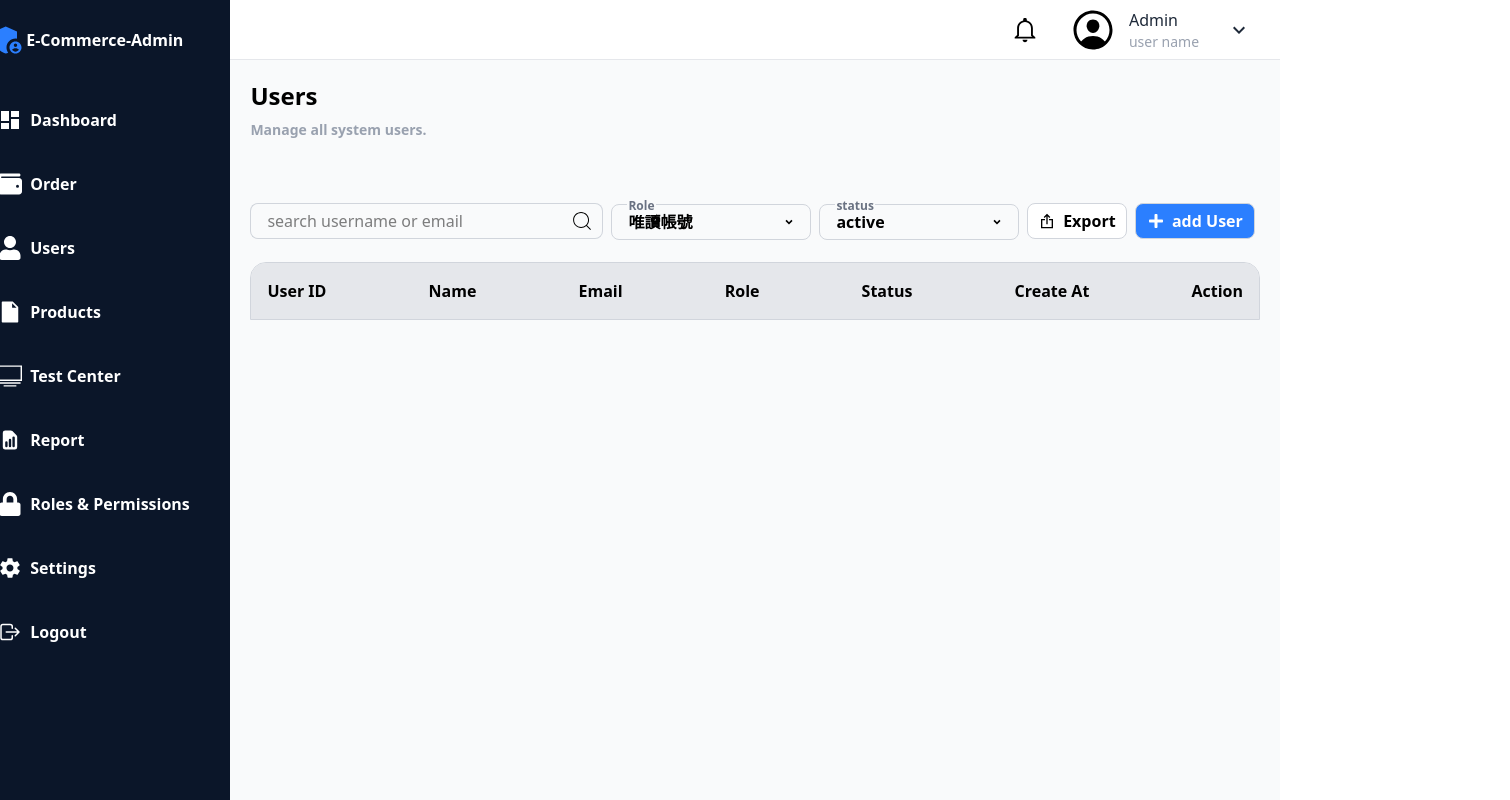
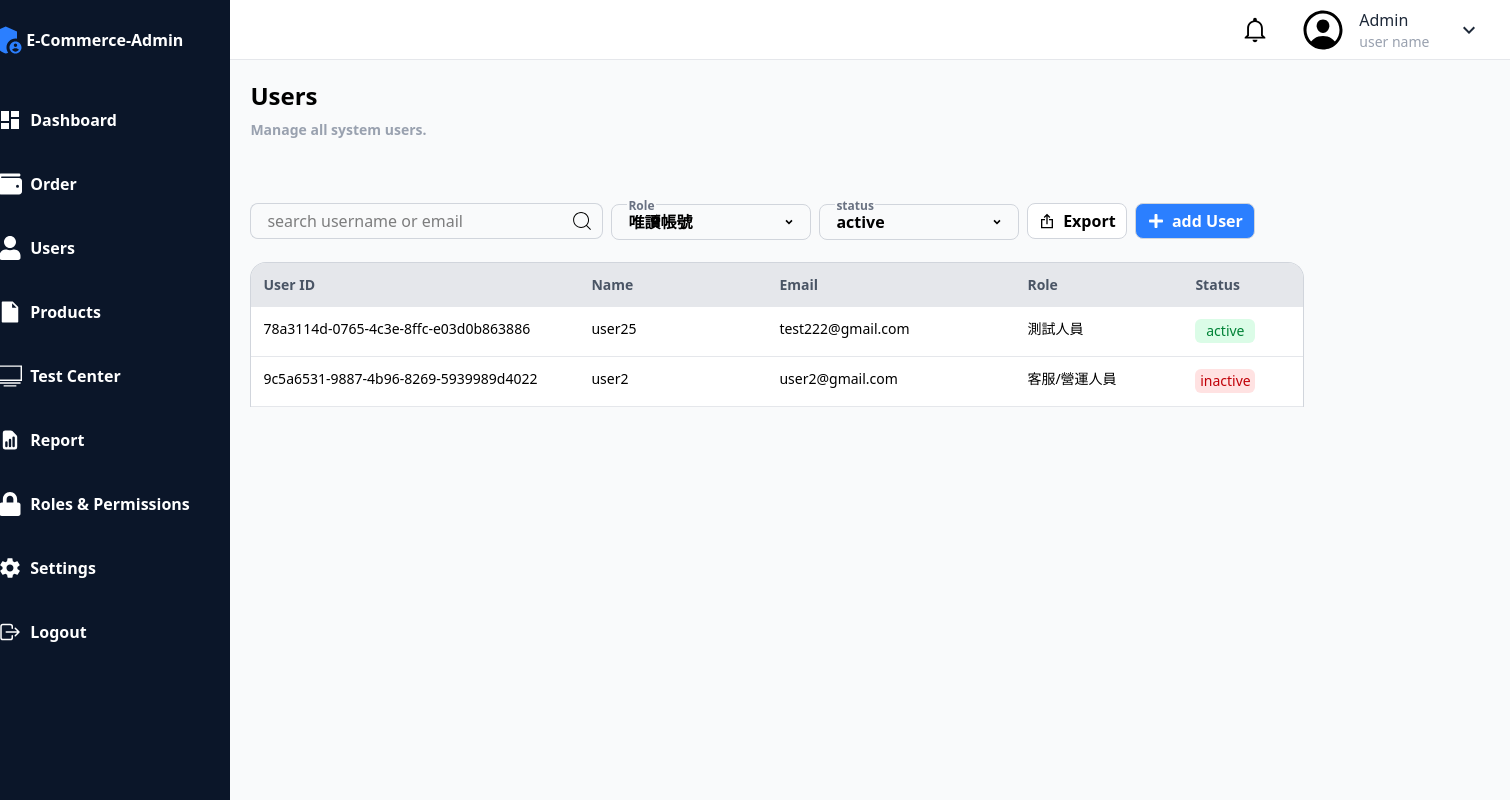
Before and after one commit to haowei0218/E-Commerce-Admin-Dashboard-with-QA-Test-Center, a Next.js app in the folder frontend/: page /users in a window 1280 px wide. Shown: the whole page, 1510 px wide, since content can reach past the window. Built offline with nearby package versions, Linux system fonts and the light colour scheme.

Commit message:
feat(user):table and mock data

```diff
--- a/frontend/app/users/page.tsx
+++ b/frontend/app/users/page.tsx
@@ -7,6 +7,16 @@ import { FaPlus } from 'react-icons/fa'
 import { CiSearch } from 'react-icons/ci'
 import { DropdownMenu } from '@/components/DropdownMenu'
 import { useState } from 'react'
+import { HiOutlineDotsHorizontal } from 'react-icons/hi'
+
+type User = {
+  userid: string
+  name: string
+  email: string
+  role: string
+  status: 'active' | 'inactive'
+  createAt: string
+}
 
 const Roles = [
   { value: 6, optionName: '工程師' },
@@ -28,9 +38,33 @@ const Status = [
   },
 ]
 
+const users: User[] = [
+  {
+    userid: '78a3114d-0765-4c3e-8ffc-e03d0b863886',
+    name: 'user25',
+    email: 'test222@gmail.com',
+    role: '測試人員',
+    status: 'active',
+    createAt: '2026-01-01',
+  },
+  {
+    userid: '9c5a6531-9887-4b96-8269-5939989d4022',
+    name: 'user2',
+    email: 'user2@gmail.com',
+    role: '客服/營運人員',
+    status: 'inactive',
+    createAt: '2026-01-01',
+  },
+]
+
 export default function Users() {
   const [role, setRole] = useState<string>('4')
   const [userStatus, setUserStatus] = useState<string>('active')
+
+  const statusStyle = {
+    active: 'bg-green-100 text-green-700',
+    inactive: 'bg-red-100 text-red-700',
+  }
   return (
     <div className='w-full h-full flex'>
       <NavigationBar navigaionbarList={navigationBarList} />
@@ -45,11 +79,11 @@ export default function Users() {
               Manage all system users.
             </span>
           </div>
-
+          {/* filter*/}
           <div className='filters min-w-[60%] flex justify-start items-center gap-2 mt-10'>
             <div className='flex min-w-85 h-9'>
               <input
-                className='w-80 border-t border-l border-b h-full border-gray-300 rounded-l-lg p-4 focus:border-none'
+                className='w-80 border-t border-l border-b h-full border-gray-300 rounded-l-lg p-4 outline-none focus:outline-none focus:ring-0 focus:border-gray-300'
                 placeholder='search username or email'
               />
               <button className='border-t border-r border-b border-gray-300 rounded-r-lg pr-2'>
@@ -86,20 +120,74 @@ export default function Users() {
               </button>
             </div>
           </div>
-
-          <div className='overflow-hidden rounded-t-2xl border border-gray-300'>
+          {/* table*/}
+          <div className='overflow-hidden rounded-t-2xl border-t border-l border-r border-gray-300 w-[85%]'>
             <table className='w-full'>
-              <thead className='bg-gray-200 '>
-                <tr className='flex justify-between p-1'>
-                  <th className='p-3 text-left'>User ID</th>
-                  <th className='p-3 text-left'>Name</th>
-                  <th className='p-3 text-left'>Email</th>
-                  <th className='p-3 text-left'>Role</th>
-                  <th className='p-3 text-left'>Status</th>
-                  <th className='p-3 text-left'>Create At</th>
-                  <th className='p-3 text-left'>Action</th>
+              <thead className='bg-gray-200'>
+                <tr className='flex justify-start gap-2 p-3'>
+                  <th className='text-left text-sm font-black font-stretch-condensed w-80 text-gray-600'>
+                    <strong>User ID</strong>
+                  </th>
+                  <th className='text-left text-sm font-black font-stretch-condensed w-45 text-gray-600'>
+                    <strong>Name</strong>
+                  </th>
+                  <th className='text-left text-sm font-black font-stretch-condensed w-60 text-gray-600'>
+                    <strong>Email</strong>
+                  </th>
+                  <th className='text-left text-sm font-black font-stretch-condensed w-40 text-gray-600'>
+                    <strong>Role</strong>
+                  </th>
+                  <th className='text-left text-sm font-black font-stretch-condensed w-30 text-gray-600'>
+                    <strong>Status</strong>
+                  </th>
+                  <th className='text-left text-sm font-black font-stretch-condensed w-50 text-gray-600'>
+                    <strong>Created At</strong>
+                  </th>
+                  <th className='text-left text-sm font-black font-stretch-condensed w-10 text-gray-600'>
+                    <strong>Action</strong>
+                  </th>
                 </tr>
               </thead>
+
+              <tbody className='bg-white'>
+                {users.map((user) => {
+                  return (
+                    <tr className='flex gap-2 p-3 border-b border-gray-200'>
+                      <th className='text-left text-sm font-medium w-80 font-stretch-condensed'>
+                        {user.userid}
+                      </th>
+                      <th className='text-left text-sm font-medium w-45 font-stretch-condensed'>
+                        {user.name}
+                      </th>
+                      <th className='text-left text-sm font-medium w-60 font-stretch-condensed'>
+                        {user.email}
+                      </th>
+                      <th className='text-left text-sm font-medium w-40 font-stretch-condensed'>
+                        {user.role}
+                      </th>
+                      <th
+                        className={`text-left text-sm font-medium w-30 font-stretch-condensed block  h-[90%]`}
+                      >
+                        <div
+                          className={`w-15 h-6 flex justify-center items-center ${
+                            statusStyle[user.status]
+                          } rounded-md`}
+                        >
+                          <span>{user.status}</span>
+                        </div>
+                      </th>
+                      <th className='text-left text-sm font-medium w-50 font-stretch-condensed'>
+                        {user.createAt}
+                      </th>
+                      <th className='text-left text-sm font-black w-10 font-stretch-condensed'>
+                        <button className='text-xl font-black'>
+                          <HiOutlineDotsHorizontal />
+                        </button>
+                      </th>
+                    </tr>
+                  )
+                })}
+              </tbody>
             </table>
           </div>
         </div>
--- a/frontend/components/DropdownMenu.tsx
+++ b/frontend/components/DropdownMenu.tsx
@@ -24,7 +24,7 @@ export function DropdownMenu({
   return (
     <div className='relative w-50'>
       <select
-        className='w-50 h-9 border border-gray-300 rounded-lg px-4 font-bold text-md appearance-none'
+        className='w-50 h-9 border border-gray-300 rounded-lg px-4 font-bold text-md appearance-none focus:outline-none focus:ring-0 focus:border-gray-300'
         onChange={(e) => onRoleChange(e.target.value)}
         value={value}
       >
--- /dev/null
+++ b/frontend/components/Table.tsx
@@ -0,0 +1,41 @@
+export default function Table({
+  headers,
+  data,
+}: {
+  headers: string[]
+  data: any[]
+}) {
+  return (
+    <div className='overflow-hidden rounded-t-2xl border border-gray-300 w-[85%]'>
+      <table className='w-full'>
+        <thead className='bg-gray-200'>
+          <tr className='flex justify-start gap-2 p-3'>
+            {headers.map((header) => {
+              return (
+                <th className='text-left text-sm font-black font-stretch-condensed w-80 text-gray-600'>
+                  <strong>{header}</strong>
+                </th>
+              )
+            })}
+          </tr>
+        </thead>
+
+        <tbody className='bg-white'>
+          {data.map((item) => {
+            return (
+              <tr className='flex justify-start items-center gap-2 p-3'>
+                {Object.values(item).map((obj: any) => {
+                  return (
+                    <th className='text-left text-sm font-black w-80 font-stretch-condensed'>
+                      {obj}
+                    </th>
+                  )
+                })}
+              </tr>
+            )
+          })}
+        </tbody>
+      </table>
+    </div>
+  )
+}
```
